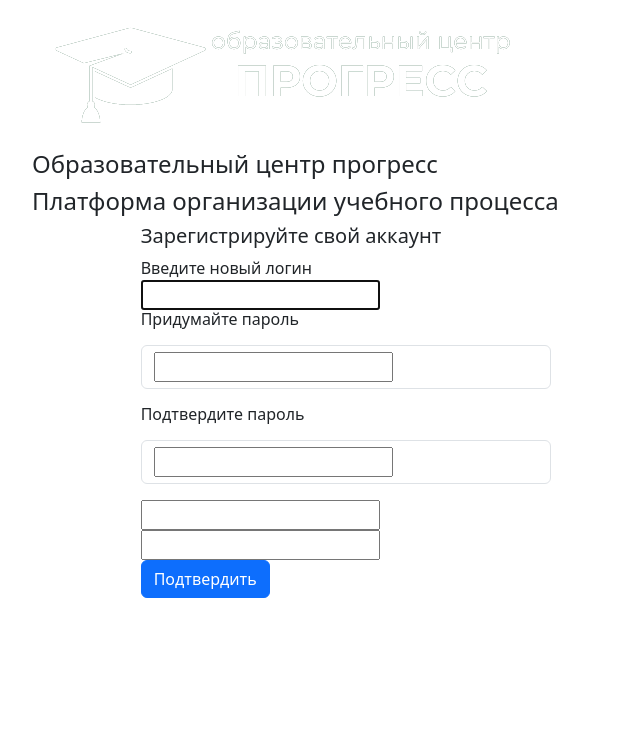
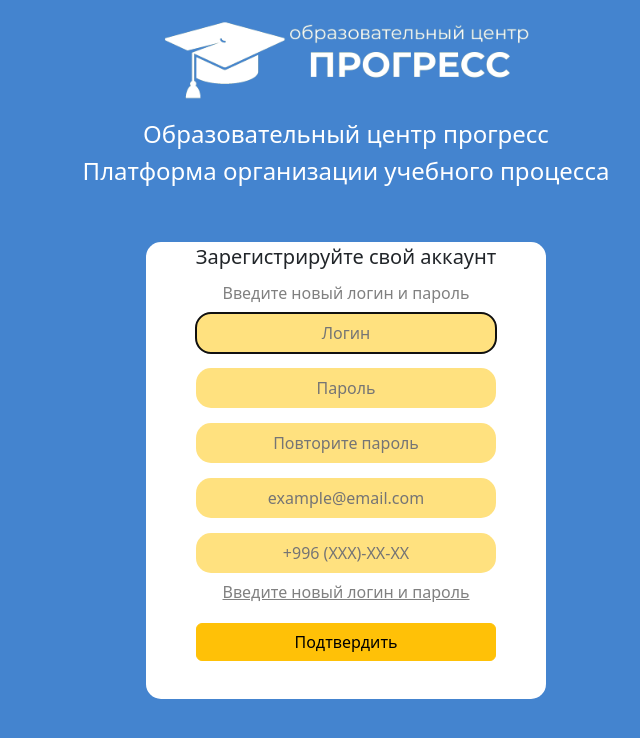
Before and after one commit to akrodancer/esdp_project_progress, a Django app: page /accounts/registration/ in a window 1280 px wide. Shown: the top 738 px of the page, without its empty margins (294-934 px from the left). Run offline with Django 5.2, Linux system fonts and the light colour scheme; parts of the project's set-up code (start-up, migrations or seed data) failed here and were passed over.

Commit message:
On branch authorization Changes to be committed: 	modified:   accounts/forms.py 	modified:   templates/accounts/sign_up.html
    - Дописан шаблон регистрации
    - Изменена форма пользователя(добавлены виджеты пароля)

```diff
--- a/Progress/accounts/forms.py
+++ b/Progress/accounts/forms.py
@@ -4,6 +4,8 @@ from django.contrib.auth.forms import UserCreationForm, UserChangeForm
 
 
 class NewUserForm(UserCreationForm):
+    password1 = forms.CharField(label='password',widget=forms.PasswordInput(attrs={'placeholder': 'Пароль'}))
+    password2 = forms.CharField(label='password',widget=forms.PasswordInput(attrs={'placeholder': 'Повторите пароль'}))
     class Meta:
         model = User
         fields = [
@@ -13,8 +15,8 @@ class NewUserForm(UserCreationForm):
             'phone',
         ]
 
-    widgets = {
-        'username' : forms.TextInput(attrs={'placeholder': 'Логин'}),
-        'email': forms.EmailInput(attrs={'placeholder': 'example@email.com'}),
-        'phone': forms.TextInput(attrs={'placeholder': '+996 (XXX)-XX-XX'}),
-    }
+        widgets = {
+            'username' : forms.TextInput(attrs={'placeholder': 'Логин'}),
+            'email': forms.EmailInput(attrs={'placeholder': 'example@email.com'}),
+            'phone': forms.TextInput(attrs={'placeholder': '+996 (XXX)-XX-XX'}),
+        }
--- a/Progress/templates/accounts/sign_up.html
+++ b/Progress/templates/accounts/sign_up.html
@@ -5,29 +5,28 @@
     <meta charset="UTF-8">
     <meta name="viewport" content="width=device-width, initial-scale=1.0">
     <link href="https://cdn.jsdelivr.net/npm/bootstrap@5.3.3/dist/css/bootstrap.min.css" rel="stylesheet" integrity="sha384-QWTKZyjpPEjISv5WaRU9OFeRpok6YctnYmDr5pNlyT2bRjXh0JMhjY6hW+ALEwIH" crossorigin="anonymous">
-    <link rel="stylesheet" href="{% static 'css/style.css' %}">
+
     <title>Document</title>
 </head>
 <body>
-    <div class="row flex-column">
-        <div class="col-6 m-auto">
+    <div class="row flex-column m-auto" id="reg_form">
+        <div class="form-title text-center m-auto">
             <img src="{% static 'images/logo.png' %}" alt="">
             <h4>Образовательный центр прогресс</h4>
             <h4>Платформа организации учебного процесса</h4>
         </div>
-        <div class="col-4 m-auto">
+        <div class="form-inputs text-center m-auto mt-5">
             <form method="post" enctype="multipart/form-data">
                 {% csrf_token %}
                 <h5>Зарегистрируйте свой аккаунт</h5>
-                <span>Введите новый логин</span>
+                <span>Введите новый логин и пароль</span>
                 <div>{{form.username}}</div>
-                <h6>Придумайте пароль</h6>
-                <div class="form-control mb-3 mt-3">{{form.password1}}</div>
-                <h6>Подтвердите пароль</h6>
-                <div class="form-control mb-3 mt-3">{{form.password2}}</div>
+                <div class="">{{form.password1}}</div>
+                <div class="">{{form.password2}}</div>
                 <div>{{form.email}}</div>
                 <div>{{form.phone}}</div>
-                <button type="submit" class="btn btn-primary">Подтвердить</button>
+                <a href=""><span>Введите новый логин и пароль</span></a>
+                <button type="submit" class="btn btn-warning">Подтвердить</button>
             </form>
         </div>
     </div>
@@ -36,7 +35,54 @@
 
 
 
+    <style>
+        body {
+            background-color: #4484CF;
+        }
+        img {
+            width: 400px;
+        }
+        h4 {
+            color: white;
+        }
+        h5 {
+            padding: 1% 10% 1% 10%;
+        }
+        a, span {
+            color: gray;
+        }
+        button, input {
+            width: 80%;
+            border-radius: 15px;
+            margin: 5% auto 10% auto;
+        }
+        input {
+            text-align: center;
+            height: 40px;
+            border: 0;
+            border-radius: 15px;
+            background-color: rgba(255, 196, 0, 0.5);
+            margin: 2% auto 2% auto;
+        }
+        .form-inputs {
+            background-color: white;
+            border-radius: 15px;
+            max-width: 400px;
 
+        }
+        @media screen and (max-width: 772px) {
+
+            .form-inputs {
+                width: 90%;
+            }
+        }
+        @media screen and (max-width: 401px) {
+            img {
+                width: 100%;
+            }
+
+        }
+    </style>
     <script src="https://cdn.jsdelivr.net/npm/bootstrap@5.3.3/dist/js/bootstrap.bundle.min.js" integrity="sha384-YvpcrYf0tY3lHB60NNkmXc5s9fDVZLESaAA55NDzOxhy9GkcIdslK1eN7N6jIeHz" crossorigin="anonymous"></script>
 </body>
 </html>
```
